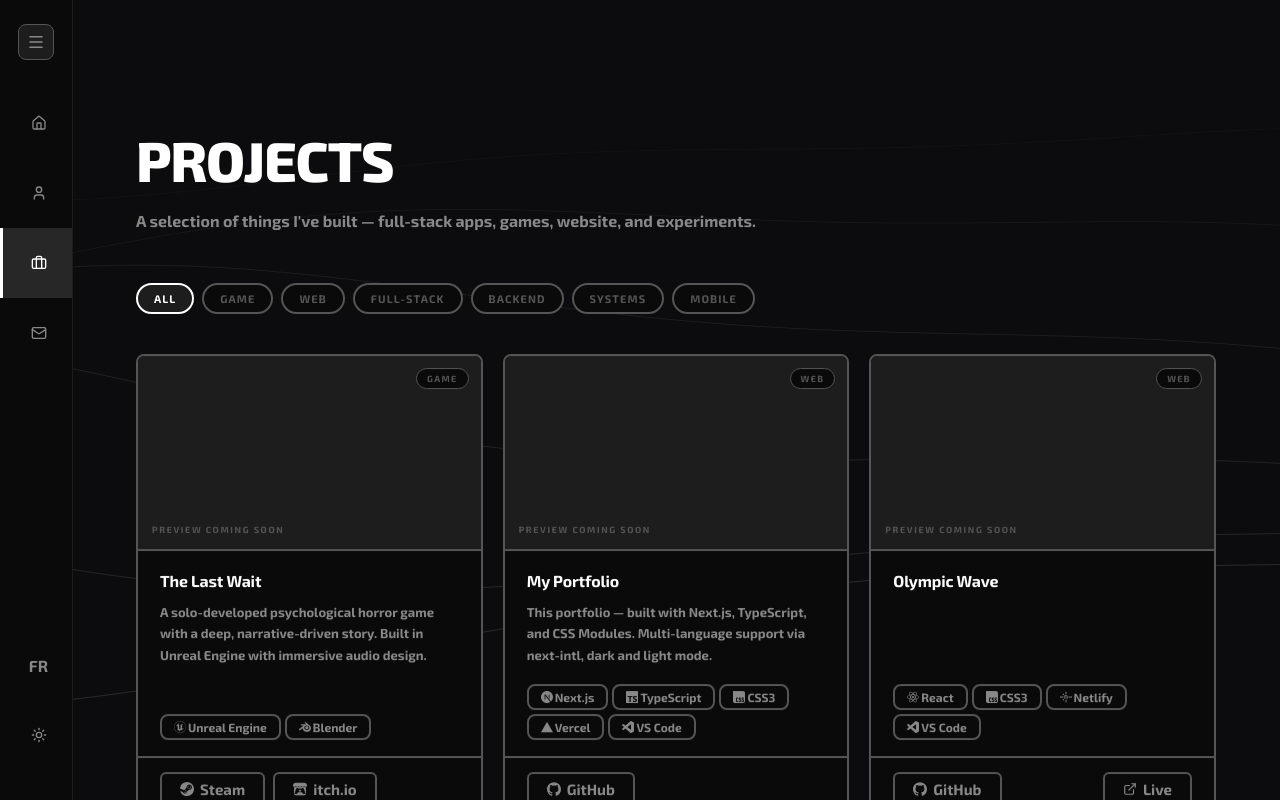
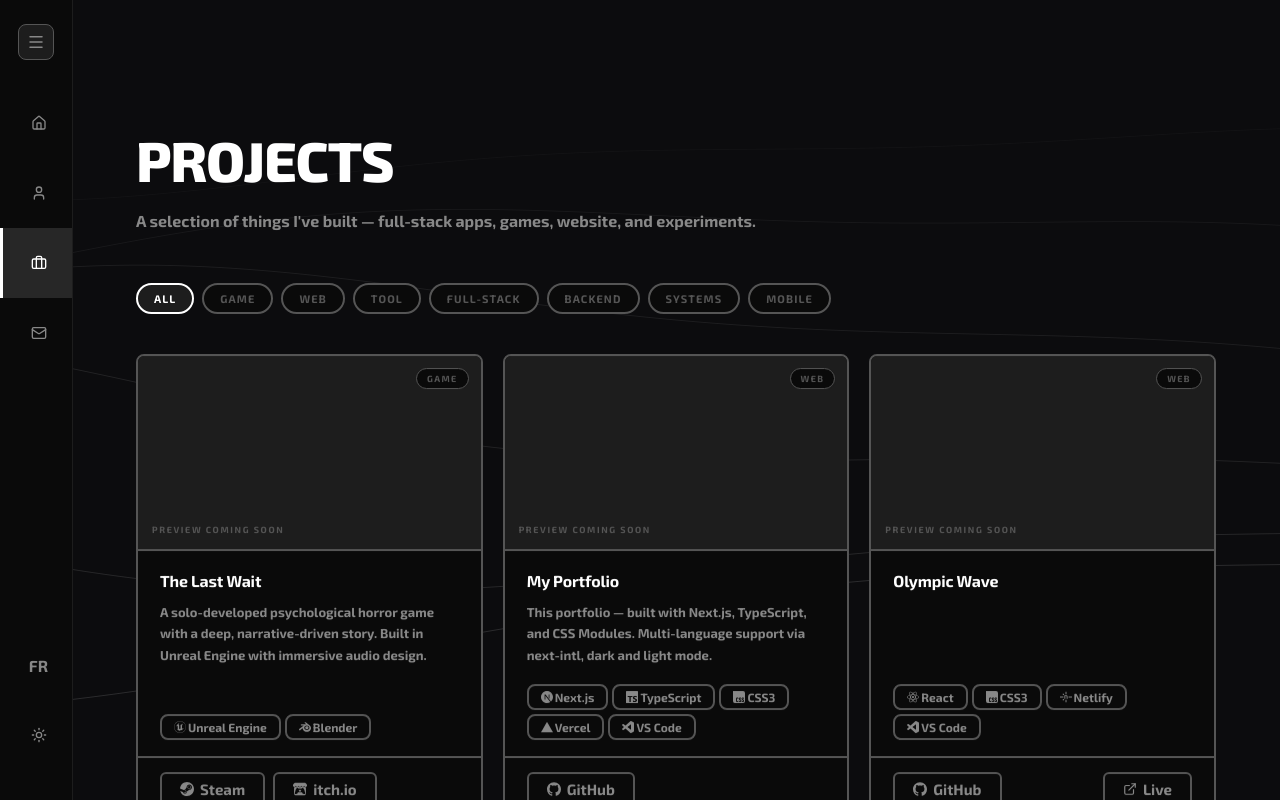
Before and after one commit to BenoitTrem/benoit-tremblay-portfolio, a Next.js app: page /projects in a window 1280 px wide. Built offline with nearby package versions, Linux system fonts and the light colour scheme.

Commit message:
add new project.

```diff
--- a/app/projects/page.tsx
+++ b/app/projects/page.tsx
@@ -123,6 +123,18 @@ const PROJECTS: Project[] = [
     github: "https://github.com/BenoitTrem/olympic-wave.git",
     live: "https://olympicwave.ca/",
     tag: "Web",
+  },
+  {
+    id: "lcu-dashboard",
+    title: "LoL Client Dashboard",
+    description:
+      "A fan-made desktop app for interacting with the League of Legends client. Auto-accept, auto ban/pick, lobby management, and more.",
+    image: undefined,
+    tech: ["Electron", "Next.js", "TypeScript", "VS Code"],
+    github: "https://github.com/BenoitTrem/lol-client-dashboard.git",
+    tag: "Tool",
+    download:
+      "https://github.com/BenoitTrem/lol-client-dashboard/releases/download/V1.0.0/LoL.Dashboard.Setup.1.0.0.exe",
   },
   {
     id: "PHP Project",
```
